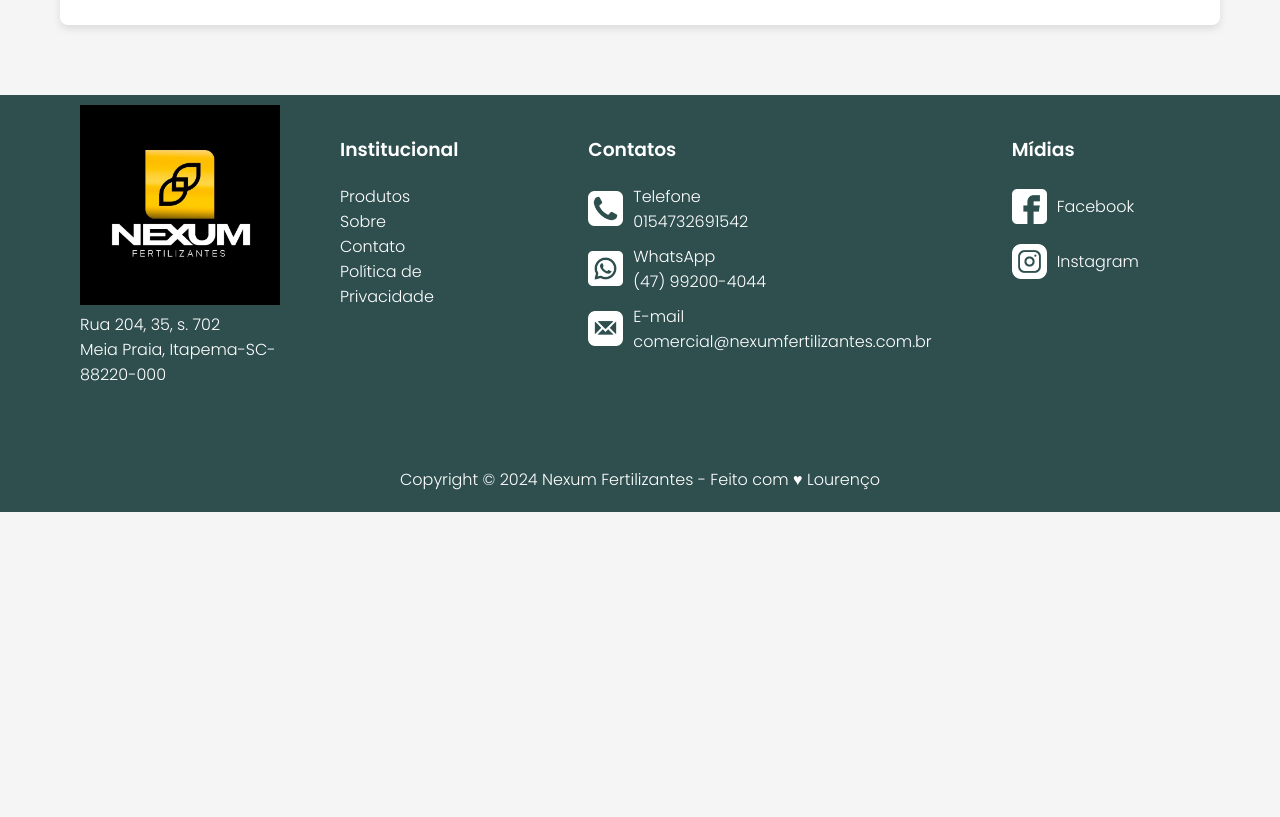
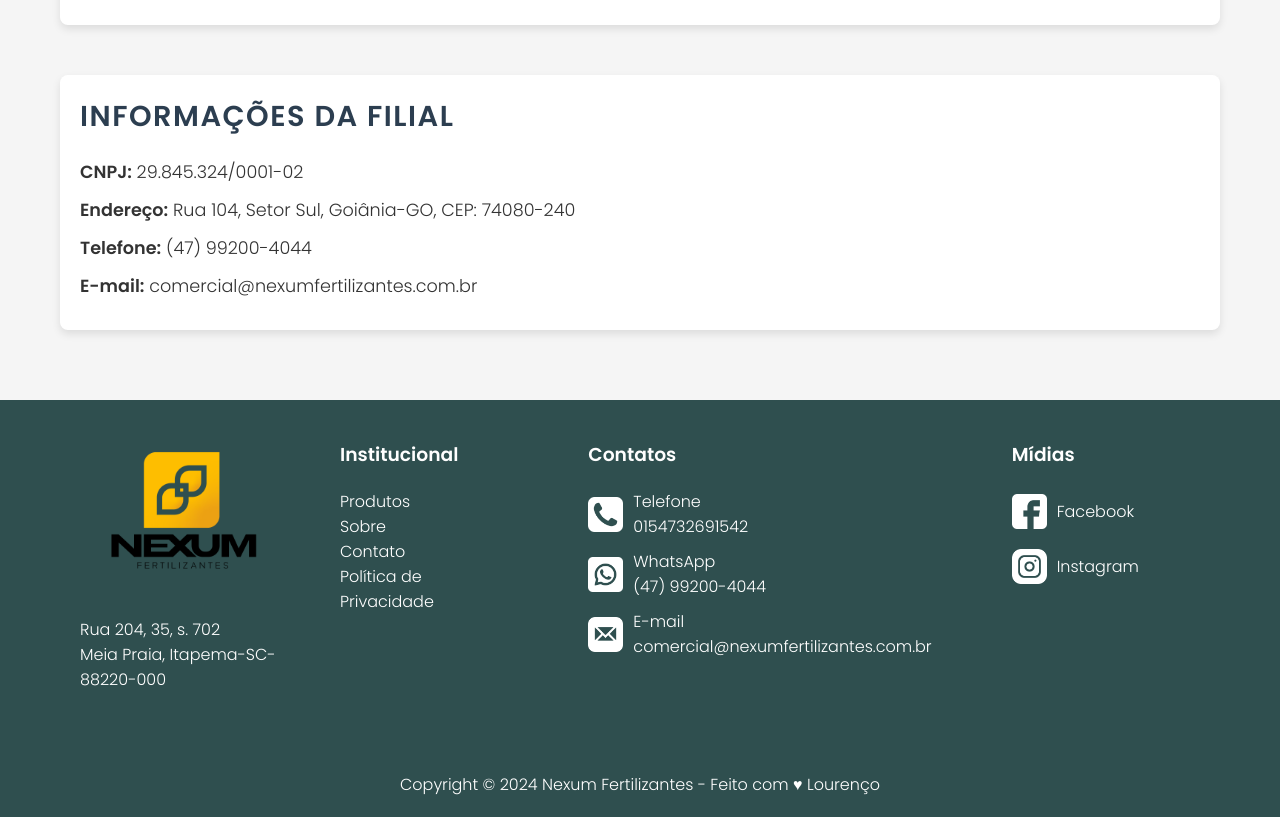
Before and after one commit to lourencobs/Nexum, a plain HTML site: page filiais.html in a window 1280 px wide. Shown: the part 921-1738 px from the top of the page. Before the commit the page ends 1433 px from the top, so only its background shows below. Drawn offline with Linux system fonts and the light colour scheme.

Commit message:
Update filiais.html

```diff
--- a/filiais.html
+++ b/filiais.html
@@ -16,7 +16,7 @@
 
   <header class="header">
     <div class="logo-container">
-      <img src="logos e videos/9917096e-fb49-4d32-92c1-9ed689d1fc81.jpg" alt="Logo" class="logo">
+      <img src="logos e videos/BLACK + GRAD copiar 2.png" alt="Logo" class="logo">
   </div>
   <button class="menu-toggle" aria-label="Toggle Menu">
     &#9776; <!-- Ícone do menu hamburguer -->
@@ -37,7 +37,7 @@
 
     <div class="container">
       <section class="info-section">
-          <h2>Informações da Filial</h2>
+          <h2>Informações da Matriz</h2>
           <div class="info-box">
               <p><strong>CNPJ:</strong> 29.845.324/0001-02</p>
               <p><strong>Endereço:</strong> Rua 204, Número 35, Sala 702 - Meia Praia, Itapema-SC-88220-000</p>
@@ -55,7 +55,19 @@
                 referrerpolicy="no-referrer-when-downgrade">
             </iframe>
       </section>
+
+      <section class="info-section">
+        <h2>Informações da Filial</h2>
+        <div class="info-box">
+            <p><strong>CNPJ:</strong> 29.845.324/0001-02</p>
+            <p><strong>Endereço:</strong> Rua 104, Setor Sul, Goiânia-GO, CEP: 74080-240</p>
+            <p><strong>Telefone:</strong> (47) 99200-4044</p>
+            <p><strong>E-mail:</strong> comercial@nexumfertilizantes.com.br</p>
+        </div>
+    </section>
   </div>
+
+
 
   <!-- Ícone de Suporte WhatsApp -->
   <a href="https://wa.me/47992004044" class="whatsapp-fixo" target="_blank">
@@ -68,7 +80,7 @@
    <footer>
     <div class="footer-container">
       <div class="footer-logo">
-        <img src="logos e videos/9917096e-fb49-4d32-92c1-9ed689d1fc81.jpg" alt="Nexum logo">
+        <img src="logos e videos/BLACK + GRAD.png" alt="Nexum logo">
         <p>
           <a href="https://www.google.com/maps/place/rua+204,+35,+Meia+Praia,+Itapema" target="_blank" class="map-link">
             Rua 204, 35, s. 702<br> Meia Praia, Itapema-SC-88220-000
```
